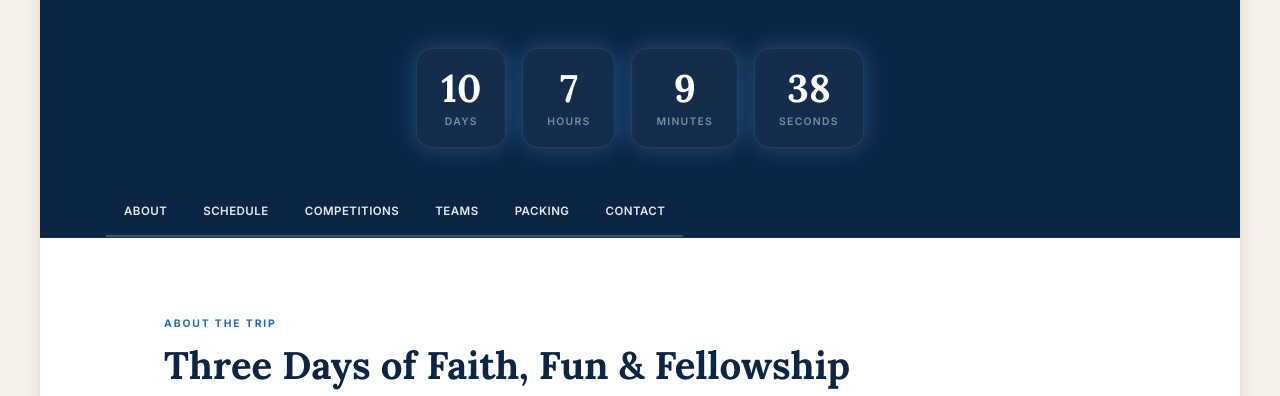
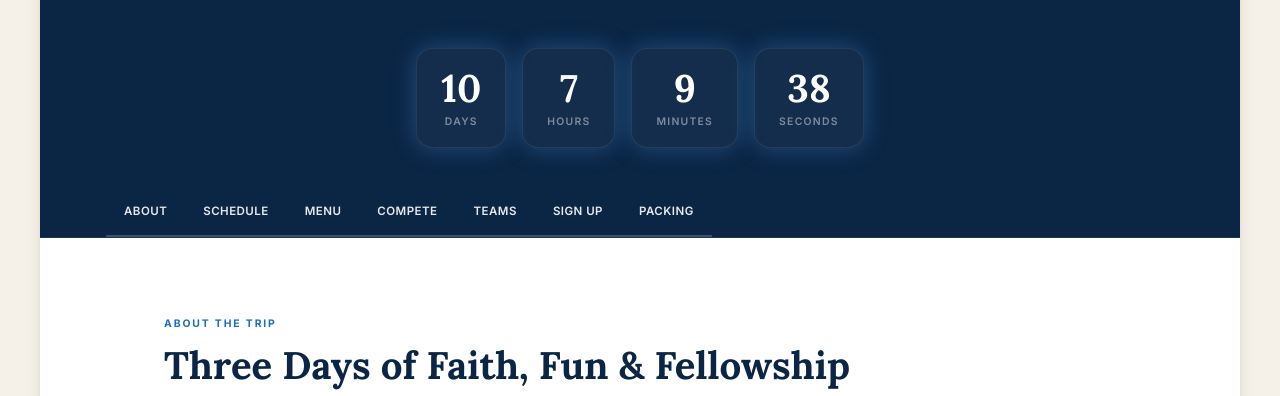
Before and after one commit to stmaryschurchnorway/stmaryschurchnorway.github.io, a Jekyll site: the page built from summer-trip-2026.md, in a window 1280 px wide. Shown: the part 720-1116 px from the top of the page. Built offline with Jekyll 4.4.1, drawn with Linux system fonts in a browser that asks for light colours.

Commit message:
fix: update nav bar to match actual sections and improve mobile compactness
- Remove non-existent #register link
- Add Menu and Sign Up nav links
- Shorten Competitions to Compete for space
- Tighten mobile nav padding and font size

Co-Authored-By: Claude Haiku 4.5 <noreply@anthropic.com>

```diff
--- a/assets/css/summer-trip.css
+++ b/assets/css/summer-trip.css
@@ -1283,8 +1283,8 @@
   .st-hero-tagline { margin-bottom: 20px; }
   .st-hero-ctas { flex-direction: column; align-items: center; gap: 10px; }
   .st-btn { width: 100%; justify-content: center; max-width: 280px; }
-  .st-nav a { padding: 10px 8px; font-size: 0.58rem; }
-  .st-nav-inner { padding: 0 10px; }
+  .st-nav a { padding: 10px 6px; font-size: 0.55rem; letter-spacing: 0.02em; }
+  .st-nav-inner { padding: 0 6px; gap: 0; }
   .st-schedule-days { gap: 3px; margin: 20px 0 20px; flex-wrap: nowrap; }
   .st-day-tab { padding: 7px 10px; font-size: 0.6rem; white-space: nowrap; flex: 1; }
   .st-props-grid { grid-template-columns: 1fr; }
--- a/summer-trip-2026.md
+++ b/summer-trip-2026.md
@@ -56,10 +56,11 @@ extra_css:
   <div class="st-nav-inner">
     <a href="#about" class="active">About</a>
     <a href="#schedule">Schedule</a>
-    <a href="#competitions">Competitions</a>
+    <a href="#menu">Menu</a>
+    <a href="#competitions">Compete</a>
     <a href="#teams">Teams</a>
+    <a href="#food">Sign Up</a>
     <a href="#packing">Packing</a>
-    <a href="#register">Contact</a>
   </div>
 </nav>
 
```
